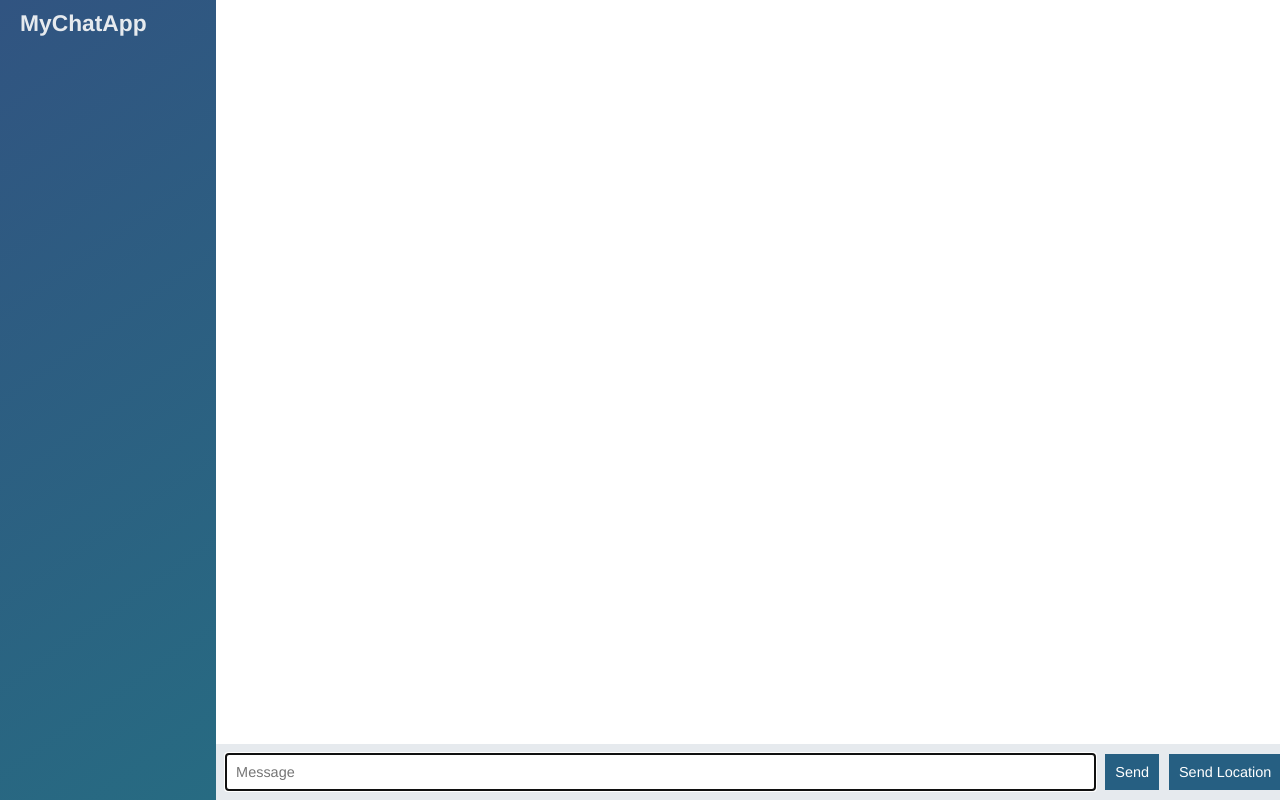
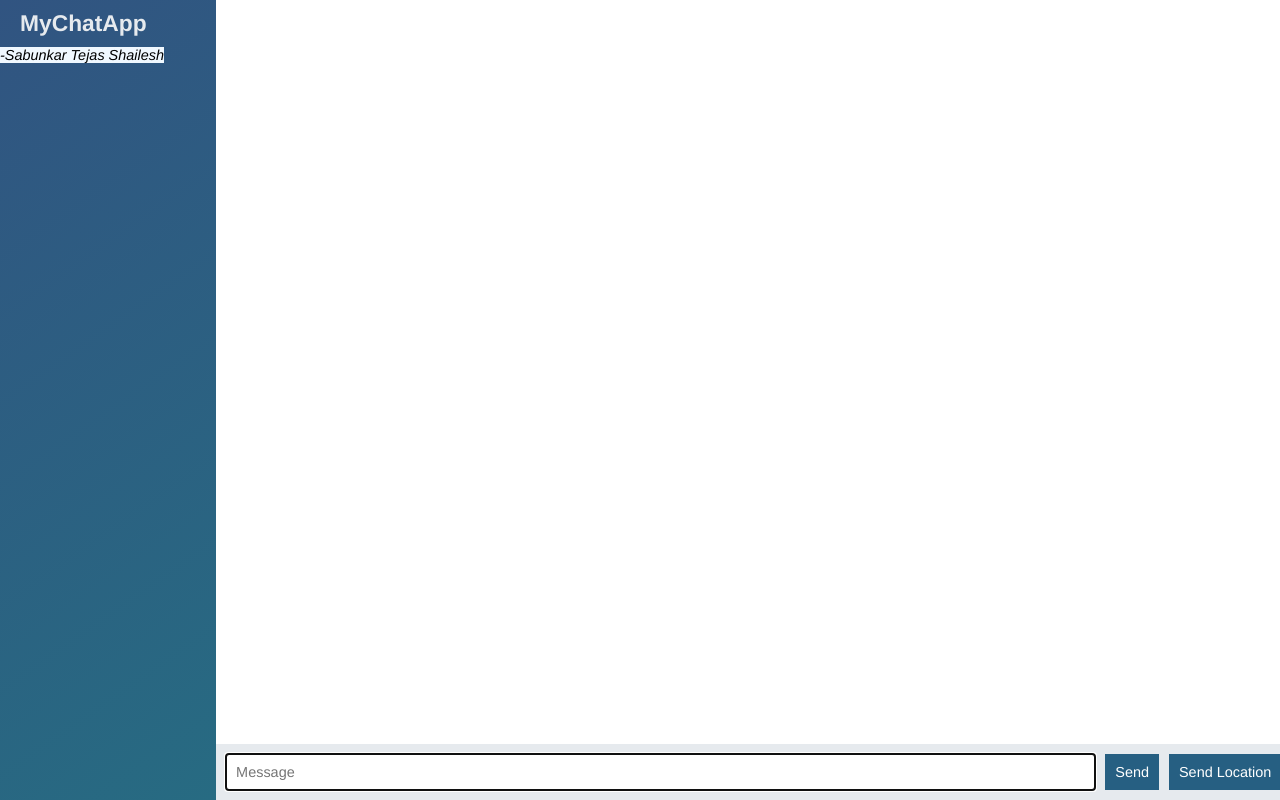
Before and after one commit to tsabunkar/chatapp_socketio_nodejs, a website: page public/index.html in a window 1280 px wide. Drawn offline with nearby package versions, Linux system fonts and the light colour scheme; no server answers.

Commit message:
author of this website

```diff
--- a/public/index.html
+++ b/public/index.html
@@ -10,6 +10,7 @@
 
     <div class="chat__sidebar">
         <h3>MyChatApp</h3>
+        <i style="background-color: aliceblue">-Sabunkar Tejas Shailesh</i>
         <div id="userDivId"></div>
     </div>
 
```
